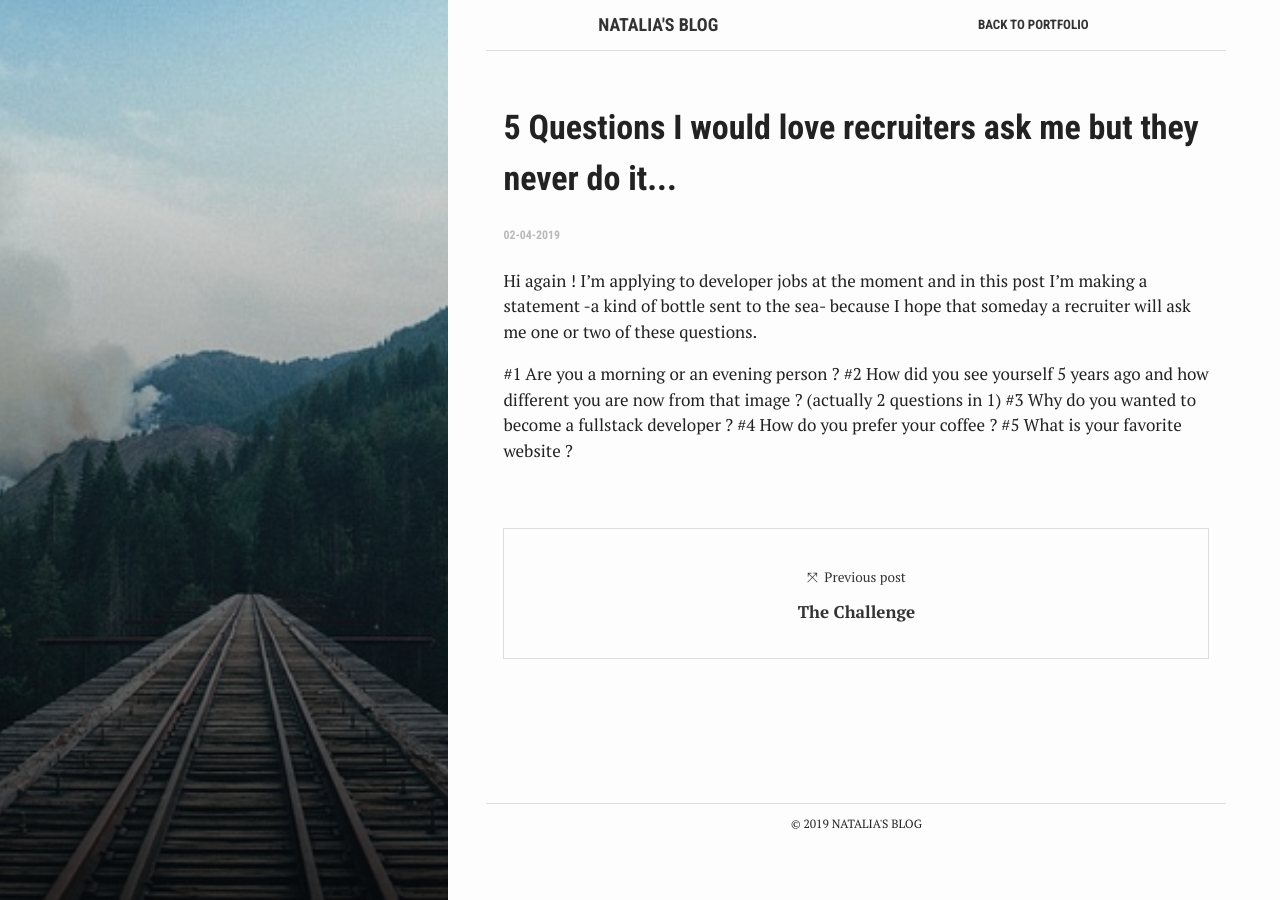
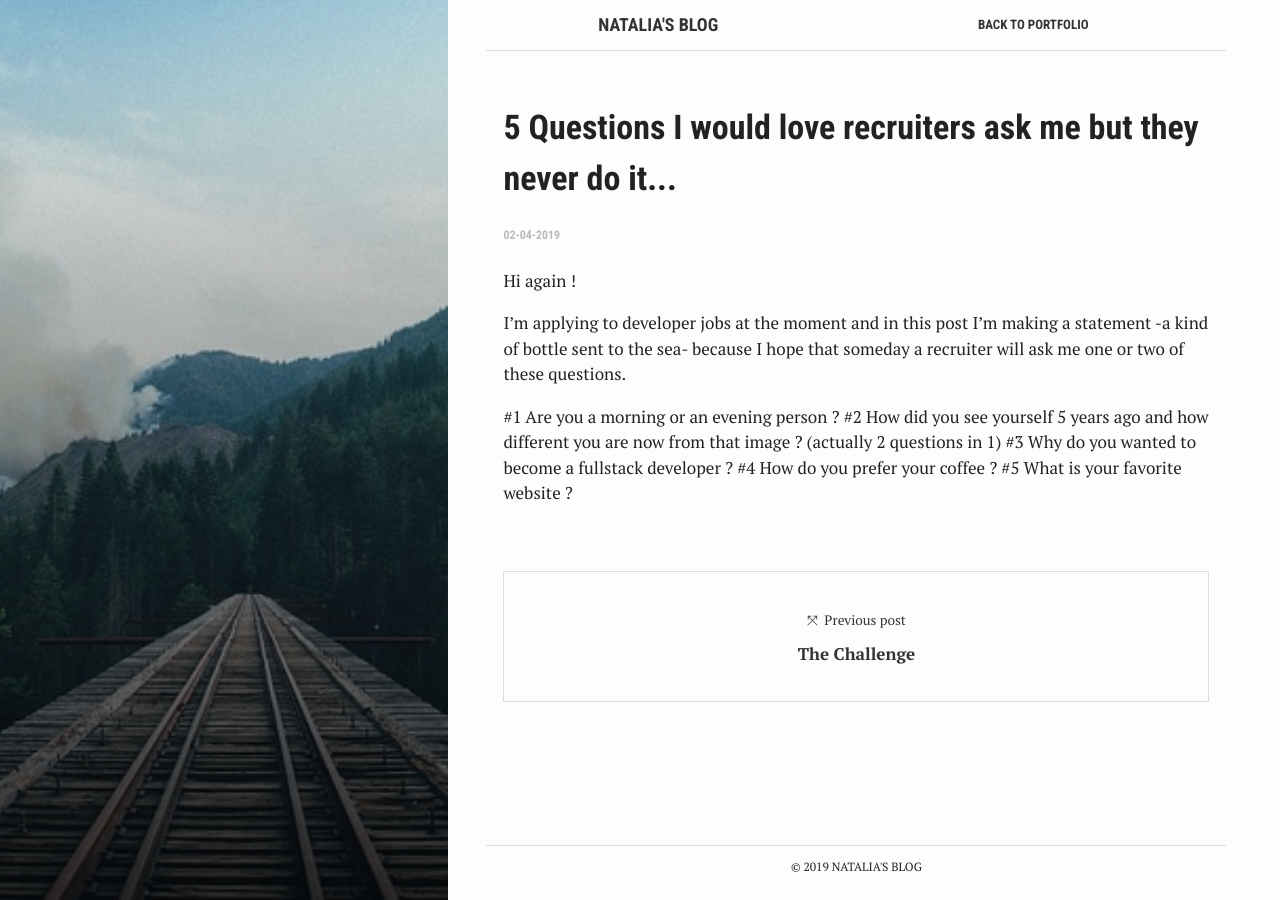
Before and after one commit to v-natalia/js-30, a Jekyll site: the page built from my_collections/_posts/2019-04-19-questions.markdown, in a window 1280 px wide. Built offline with Jekyll 4.4.1, drawn with Linux system fonts in a browser that asks for light colours.

Commit message:
format details

```diff
--- a/my_collections/_days/day17.html
+++ b/my_collections/_days/day17.html
@@ -1,6 +1,6 @@
 ---
 name: Day 14
-description: Actually, Day 17. You may be wondering if I'm doing wrong with my counting. No. I'm OK. It's just that sometimes life happens and projects too and you can not just do your Javascript challenge as you wish. As they say : One Javascript challenge a day keeps the doctor away. I'll be doing only the very short videos, so this will be random numbers everywhere until May. I'm really sorry... Today, sorting in an array!
+description: Actually, Day 17. You may be wondering if I'm doing wrong with my counting. No. I'm OK. It's just that sometimes life happens and projects too and you can not just do your Javascript challenge as you wish. As they say, one Javascript challenge a day keeps the doctor away. I'll be doing only the very short videos, so this will be random numbers everywhere until May. I'm really sorry... Today, sorting in an array!
 
 
 ---
--- a/my_collections/_posts/2019-04-02-challenge-update.markdown
+++ b/my_collections/_posts/2019-04-02-challenge-update.markdown
@@ -8,7 +8,9 @@ permalink: /posts/js-30-challenge
 bg: workcreate.jpg
 ---
 
-So, yes! Let's do this challenge. I will post here all the results of the challenge.
+So, yes! Let's do this challenge.
+
+I will post here all the results of the challenge.
 All in the same place, because nobody wants 30 nerdy posts, and also, because, doing this I can prove that I know how to iterate when using jekyll. Lol.
 
 {% for post in site.days %}
--- a/my_collections/_posts/2019-04-19-questions.markdown
+++ b/my_collections/_posts/2019-04-19-questions.markdown
@@ -9,6 +9,7 @@ bg: rails.jpg
 ---
 
 Hi again !
+
 I'm applying to developer jobs at the moment and in this post I'm making a statement -a kind of bottle sent to the sea- because I hope that someday a recruiter will ask me one or two of these questions.
 
 #1 Are you a morning or an evening person ?
```
